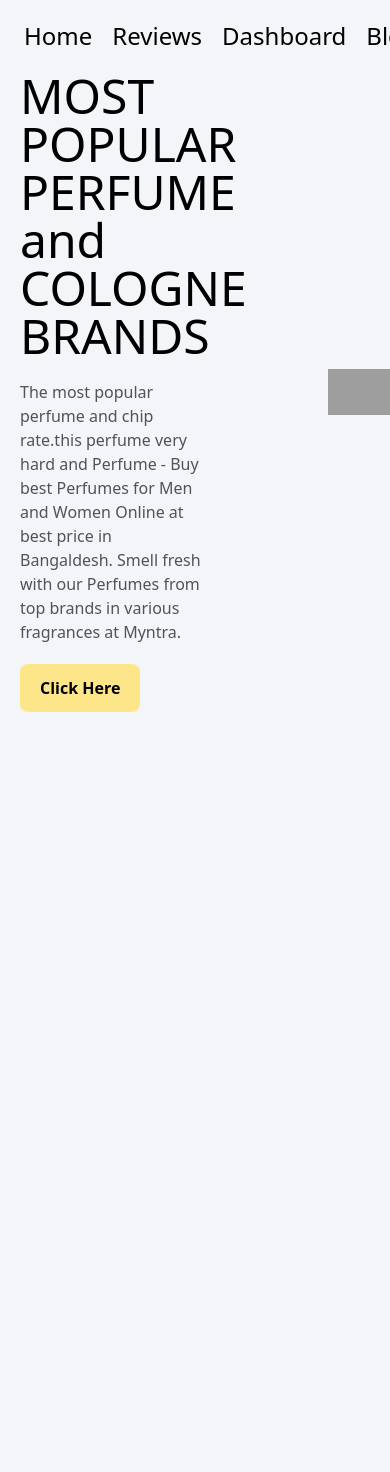
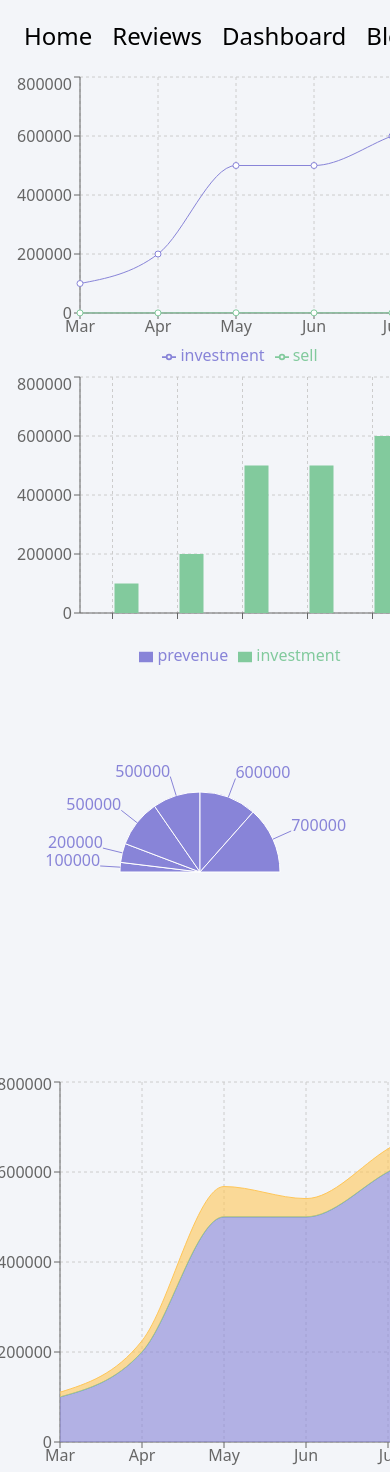
Before and after one commit to rahadislam/parfeum-brand, a React (Create React App) app: page /dashboard in a window 390 px wide. Shown: the top 1472 px of the page. Before the commit the page ends 844 px from the top, so only its background shows below. Built offline with nearby package versions, Linux system fonts and the light colour scheme; grey boxes are pictures that could not be loaded.

Commit message:
chart complete

```diff
--- /dev/null
+++ b/public/data.json
@@ -0,0 +1,38 @@
+[
+    {
+        "month": "Mar",
+        "investment": 100000,
+        "sell": 241,
+        "revenue": 10401
+    },
+    {
+        "month": "Apr",
+        "investment": 200000,
+        "sell": 423,
+        "revenue": 24500
+    },
+    {
+        "month": "May",
+        "investment": 500000,
+        "sell": 726,
+        "revenue": 67010
+    },
+    {
+        "month": "Jun",
+        "investment": 500000,
+        "sell": 529,
+        "revenue": 40405
+    },
+    {
+        "month": "Jul",
+        "investment": 600000,
+        "sell": 601,
+        "revenue": 50900
+    },
+    {
+        "month": "Aug",
+        "investment": 700000,
+        "sell": 670,
+        "revenue": 61000
+    }
+]
--- a/src/App.js
+++ b/src/App.js
@@ -1,13 +1,19 @@
-
+import { Route, Routes } from 'react-router-dom';
 import './App.css';
-import Main from './comoponets/Main/Main';
+import Dashbord from './comoponets/Dashboard/Dashbord';
+import Home from './comoponets/Home/Home';
 import Navber from './comoponets/Navber/Navber';
+import PageNotFound from './comoponets/PageNotFound/PageNotFound';
 
 function App() {
   return (
     <div className="App">
-     <Navber></Navber>
-     <Main></Main>
+      <Navber></Navber>
+      <Routes>
+        <Route path='/' element={<Home></Home>}></Route>
+        <Route path='/dashboard' element={<Dashbord></Dashbord>}></Route>
+        <Route path='*' element={<PageNotFound></PageNotFound>}></Route>
+      </Routes>
     </div>
   );
 }
--- /dev/null
+++ b/src/comoponets/Dashboard/Dashbord.js
@@ -0,0 +1,103 @@
+import React, { useEffect, useState } from 'react';
+import { Area, AreaChart, Bar, BarChart, CartesianGrid, Legend, Line, LineChart, Pie, PieChart, RadialBar, RadialBarChart, Tooltip, XAxis, YAxis } from 'recharts';
+
+const Dashbord = () => {
+    const [products, setproducts] = useState([]);
+    useEffect(() => {
+        fetch('data.json')
+            .then(res => res.json())
+            .then(data => setproducts(data))
+    }, []);
+    const style = {
+        top: '50%',
+        right: 0,
+        transform: 'translate(0, -50%)',
+        lineHeight: '24px',
+    };
+
+    return (
+        <div className='grid container mx-auto lg:grid-cols-2 md:grid-cols-1  sm:grid-cols-1'>
+            <div>
+                <LineChart
+                    width={500}
+                    height={300}
+                    data={products}
+                    margin={{
+                        top: 5,
+                        right: 30,
+                        left: 20,
+                        bottom: 5,
+                    }}
+                >
+                    <CartesianGrid strokeDasharray="3 3" />
+                    <XAxis dataKey="month" />
+                    <YAxis />
+                    <Tooltip />
+                    <Legend />
+                    <Line type="monotone" dataKey="investment" stroke="#8884d8" activeDot={{ r: 8 }} />
+                    <Line type="monotone" dataKey="sell" stroke="#82ca9d" />
+                </LineChart>
+            </div>
+            <div>
+                <BarChart
+                    width={500}
+                    height={300}
+                    data={products}
+                    margin={{
+                        top: 5,
+                        right: 30,
+                        left: 20,
+                        bottom: 5,
+                    }}
+                >
+                    <CartesianGrid strokeDasharray="3 3" />
+                    <XAxis dataKey="name" />
+                    <YAxis />
+                    <Tooltip />
+                    <Legend />
+                    <Bar dataKey="prevenue" fill="#8884d8" />
+                    <Bar dataKey="investment" fill="#82ca9d" />
+                </BarChart>
+            </div>
+
+            <div>
+                <PieChart width={400} height={400}>
+                    <Pie
+                        dataKey="investment"
+                        startAngle={180}
+                        endAngle={0}
+                        data={products}
+                        cx="50%"
+                        cy="50%"
+                        outerRadius={80}
+                        fill="#8884d8"
+                        label
+                    />
+                </PieChart>
+            </div>
+            <div>
+            <AreaChart
+          width={500}
+          height={400}
+          data={products}
+          margin={{
+            top: 10,
+            right: 30,
+            left: 0,
+            bottom: 0,
+          }}
+        >
+          <CartesianGrid strokeDasharray="3 3" />
+          <XAxis dataKey="month" />
+          <YAxis />
+          <Tooltip />
+          <Area type="monotone" dataKey="investment" stackId="1" stroke="#8884d8" fill="#8884d8" />
+          <Area type="monotone" dataKey="sell" stackId="1" stroke="#82ca9d" fill="#82ca9d" />
+          <Area type="monotone" dataKey="revenue" stackId="1" stroke="#ffc658" fill="#ffc658" />
+        </AreaChart>
+            </div>
+        </div>
+    );
+};
+
+export default Dashbord;
--- /dev/null
+++ b/src/comoponets/Home/Home.js
@@ -0,0 +1,14 @@
+import React from 'react';
+import Main from '../Main/Main';
+import Review from '../Review/Review';
+
+const Home = () => {
+    return (
+        <div>
+            <Main></Main>
+            <Review></Review>
+        </div>
+    );
+};
+
+export default Home;
--- /dev/null
+++ b/src/comoponets/PageNotFound/PageNotFound.js
@@ -0,0 +1,11 @@
+import React from 'react';
+
+const PageNotFound = () => {
+    return (
+        <div className='text-center'>
+            <h4 className='text-5xl text-red-500 '>page not found:404</h4>
+        </div>
+    );
+};
+
+export default PageNotFound;
--- /dev/null
+++ b/src/comoponets/Review/Review.js
@@ -0,0 +1,12 @@
+import React from 'react';
+
+const Review = () => {
+    return (
+        <div className='text-center '>
+            <h1 className='text-3xl font-bold'>Customars Review </h1>
+            <button className='my-5 font-bold bg-amber-200 px-5 py-3 rounded-lg'>See All Reviews</button>
+        </div>
+    );
+};
+
+export default Review;
```
